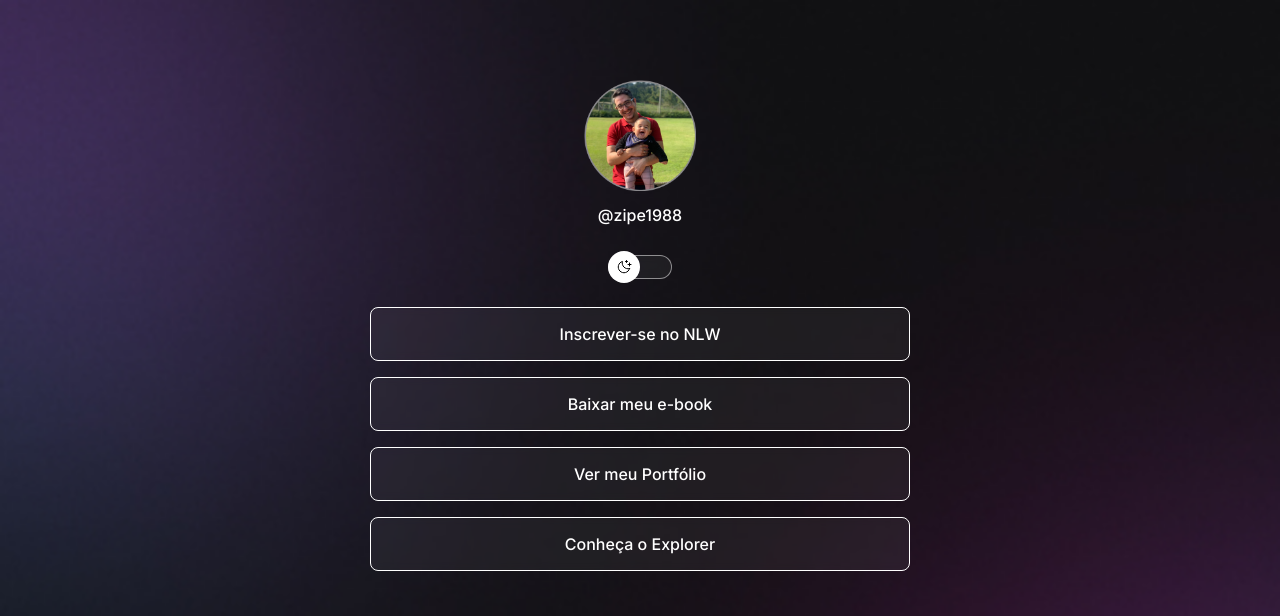
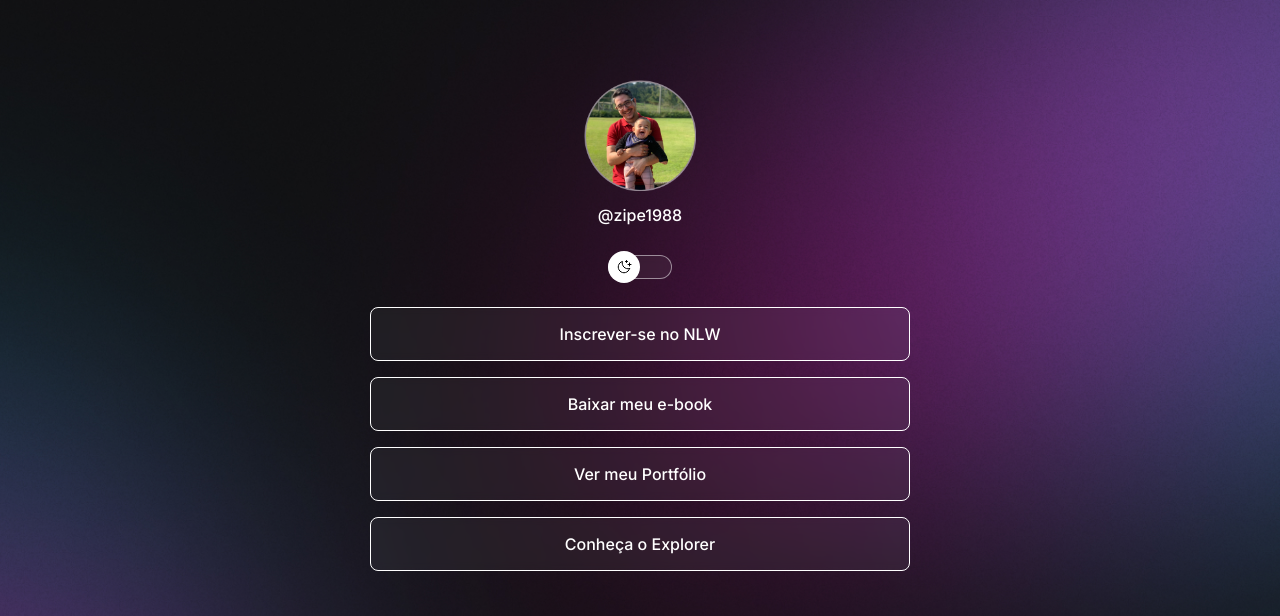
Before and after one commit to Vilson-Riegel/projetoDevLinks, a plain HTML site: page index.html in a window 1280 px wide. Shown: the top 616 px of the page. Drawn offline with nearby package versions, Linux system fonts and the light colour scheme.

Commit message:
change backgroun based on media queries

```diff
--- a/assets/CSS/style.css
+++ b/assets/CSS/style.css
@@ -31,6 +31,7 @@ body {
 
   /*Background: color image repeat position/size*/
   background: var(--bg-url) no-repeat top center/cover;
+  height: 100vh;
 }
 body * {
   font-family: "Inter", sans-serif;
@@ -152,3 +153,14 @@ footer {
   text-align: center;
   font-size: 14px;
 }
+
+/* MEDIA QUERIES */
+
+@media (min-width: 700px) {
+  :root {
+    --bg-url: url(../imagens/bg-desktop.jpg);
+  }
+  .light {
+    --bg-url: url(../imagens/bg-desktop-light.jpg);
+  }
+}
```
Also changed, not shown: assets/imagens/bg-desktop-light.jpg (added), assets/imagens/bg-desktop.jpg (added).
